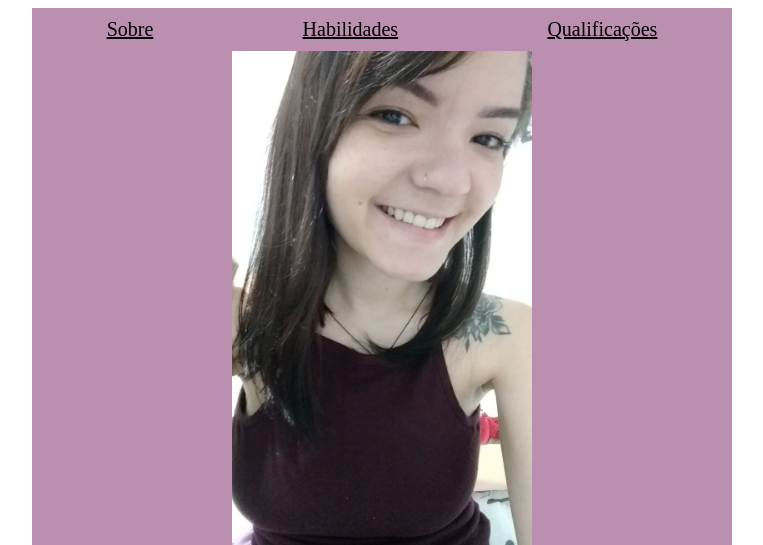
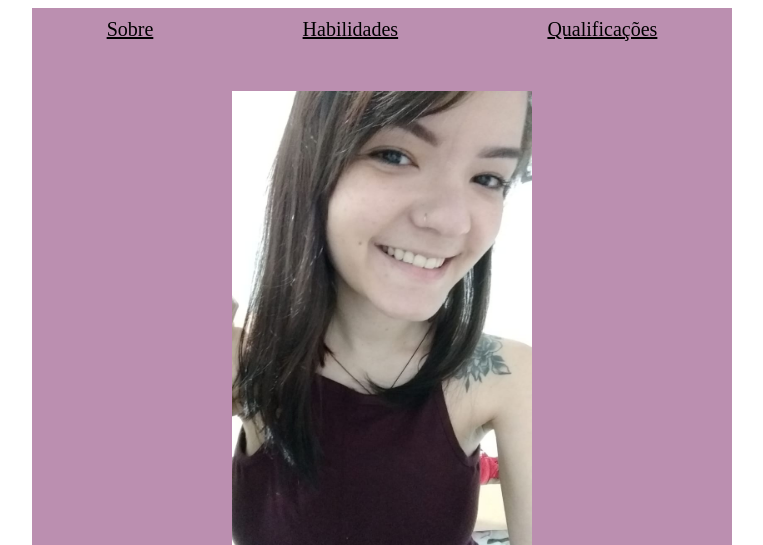
Before and after one commit to cintialvesantana/meuperfil, a plain HTML site: page index.html in a window 1280 px wide. Shown: the top 545 px of the page, without its empty margins (276-1039 px from the left). Drawn offline with Linux system fonts and the light colour scheme.

Commit message:
bugfix: corrigindo posicionamento img

```diff
--- a/style.css
+++ b/style.css
@@ -25,6 +25,5 @@ li{padding-bottom: 10px;}
 
 div img {
     display: block;
-    margin-left: auto;
-    margin-right: auto;
+    margin: 5vh auto 3vh auto;
 }
```
